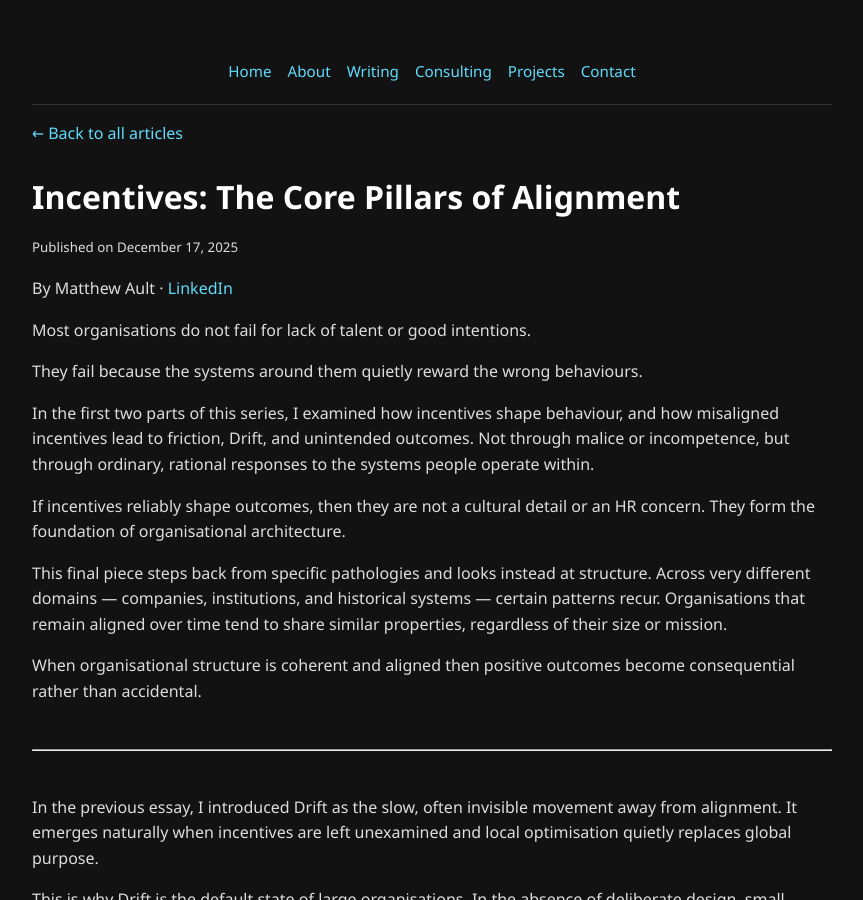
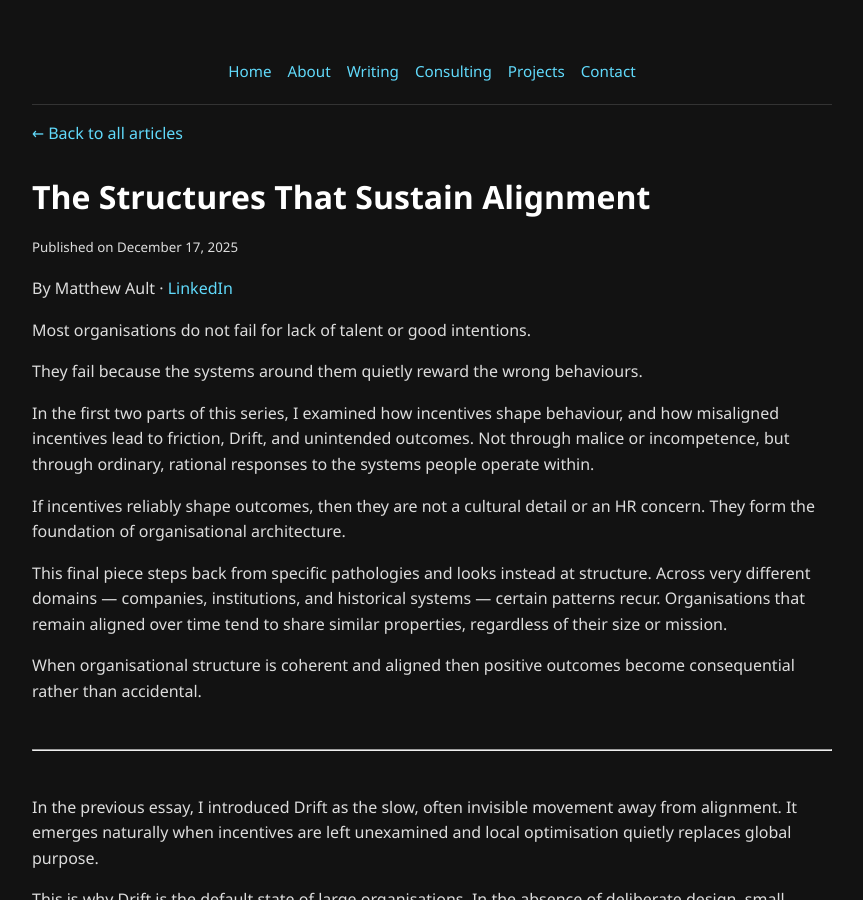
Before and after one commit to aultimus/foobarcat-homepage, a Jekyll site: the page built from _posts/2025-12-17-the-structures-that-sustain-alignment.md, in a window 1280 px wide and 900 px high. Shown: the whole window, without its empty margins (208-1071 px from the left). Built offline with Jekyll 4.4.1, drawn with Linux system fonts in a browser that asks for light colours.

Commit message:
rename third incentives essay

```diff
--- a/_posts/2025-12-17-incentives-the-core-pillars-of-alignment.md
+++ b/_posts/2025-12-17-the-structures-that-sustain-alignment.md
@@ -1,6 +1,6 @@
 ---
 layout: post
-title: "Incentives: The Core Pillars of Alignment"
+title: "The Structures That Sustain Alignment"
 ---
 
 Most organisations do not fail for lack of talent or good intentions.
```
